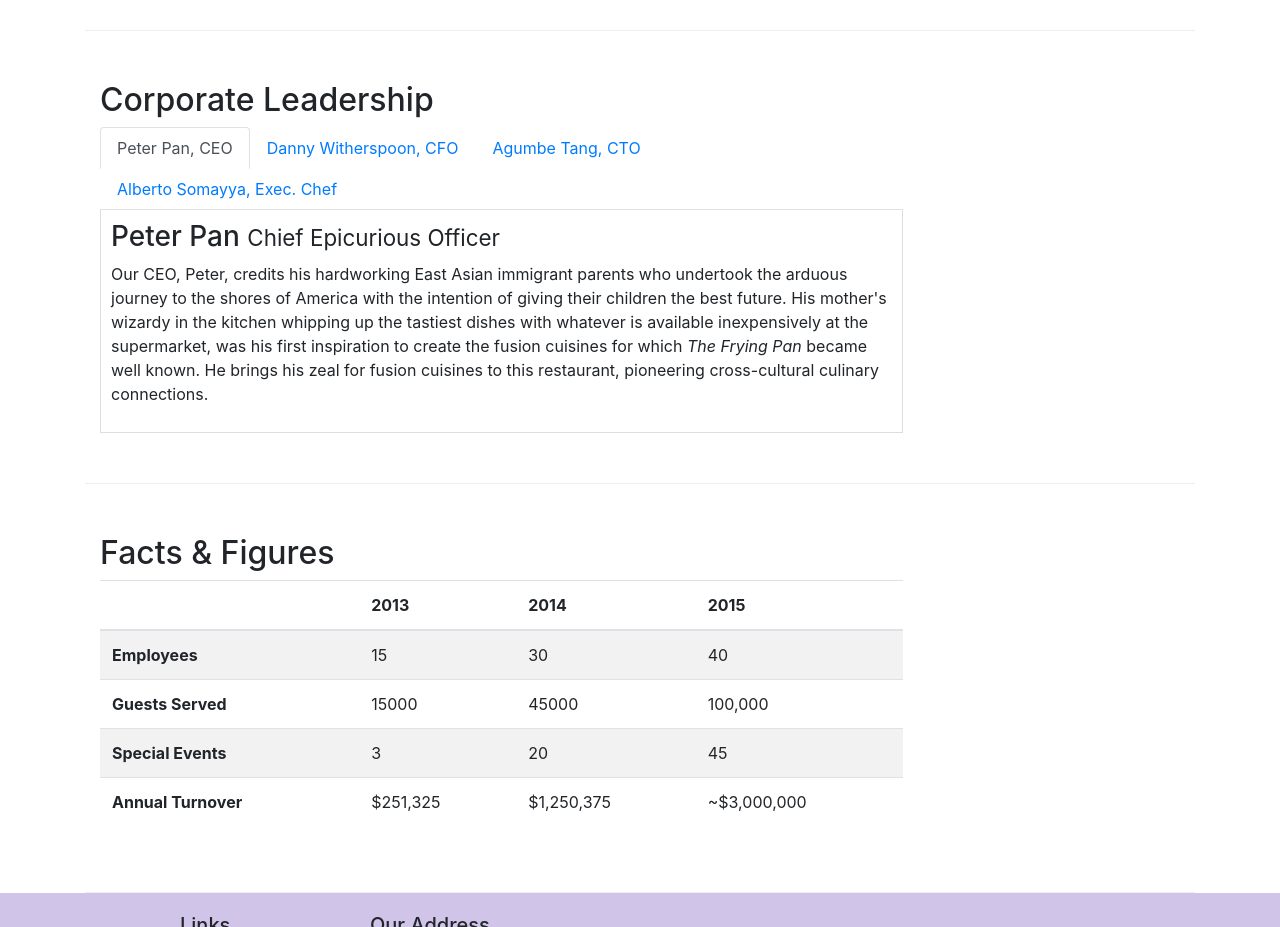
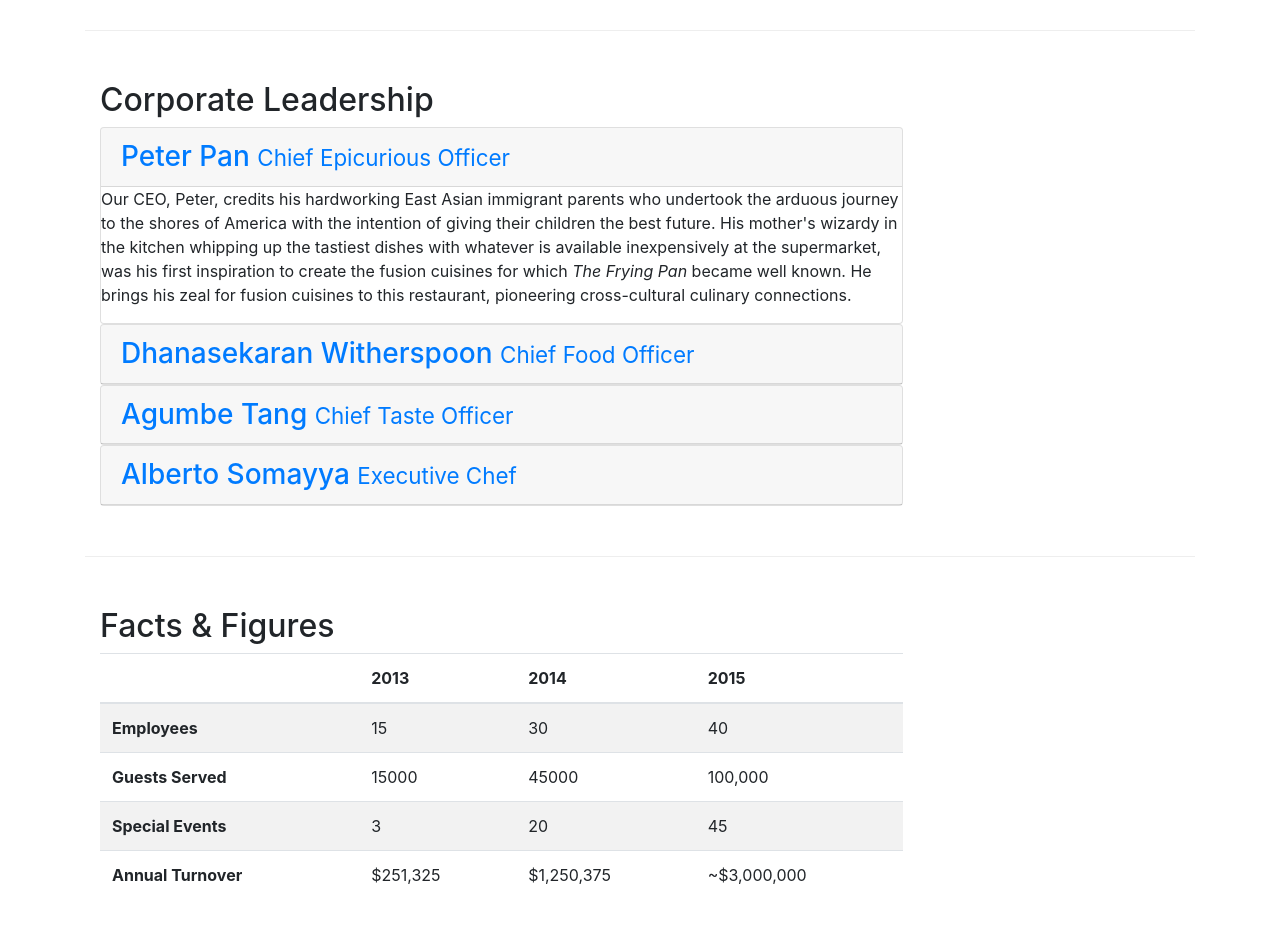
Before and after one commit to ldm85413/coursera-bootstrap-4, a website: page aboutus.html in a window 1280 px wide. Shown: the part 880-1807 px from the top of the page. Drawn offline with nearby package versions, Linux system fonts and the light colour scheme.

Commit message:
Accordion

```diff
--- a/aboutus.html
+++ b/aboutus.html
@@ -102,41 +102,59 @@
     <div class="row row-content align-items-center ">
       <div class="col-12 col-sm-9">
         <h2>Corporate Leadership</h2>
+        <div id="accordion" role="tablist">
 
-        <ul class="nav nav-tabs">
-          <li class="nav-item">
-            <a class="nav-link active" href="#peter" role="tab" data-toggle="tab">Peter Pan, CEO</a>
-          </li>
-          <li class="nav-item">
-            <a class="nav-link" href="#danny" role="tab" data-toggle="tab">Danny Witherspoon, CFO</a>
-          </li>
-          <li class="nav-item">
-            <a class="nav-link" href="#agumbe" role="tab" data-toggle="tab">Agumbe Tang, CTO</a>
-          </li>
-          <li class="nav-item">
-            <a class="nav-link" href="#alberto" role="tab" data-toggle="tab">Alberto Somayya, Exec. Chef</a>
-          </li>
-        </ul>
-        <div class="tab-content">
-          <div role="tabpanel" class="tab-pane fade show active" id="peter">
-            <h3>Peter Pan <small>Chief Epicurious Officer</small></h3>
-            <p class="hidden-xs-down ">Our CEO, Peter, credits his hardworking East Asian immigrant parents who undertook the arduous journey to the shores of America with the intention of giving their children the best future. His mother's wizardy in the kitchen whipping up the
-              tastiest dishes with whatever is available inexpensively at the supermarket, was his first inspiration to create the fusion cuisines for which <em>The Frying Pan</em> became well known. He brings his zeal for fusion cuisines to this restaurant,
-              pioneering cross-cultural culinary connections.</p>
+          <div class="card">
+            <div class="card-header" role="tab" id="peterhead">
+              <h3 class="mb-0">
+                <a data-toggle="collapse" data-parent="#accordion" href="#peter">Peter Pan <small>Chief Epicurious Officer</small></a>
+              </h3>
+            </div>
+            <div role="tabpanel" class="collapse show" id="peter">
+              <div class="card-block">
+                <p class="hidden-xs-down ">Our CEO, Peter, credits his hardworking East Asian immigrant parents who undertook the arduous journey to the shores of America with the intention of giving their children the best future. His mother's wizardy in the kitchen whipping up
+                  the tastiest dishes with whatever is available inexpensively at the supermarket, was his first inspiration to create the fusion cuisines for which <em>The Frying Pan</em> became well known. He brings his zeal for fusion cuisines to this
+                  restaurant, pioneering cross-cultural culinary connections.</p>
+              </div>
+            </div>
           </div>
-          <div role="tabpanel" class="tab-pane fade" id="danny">
-            <h3>Dhanasekaran Witherspoon <small>Chief Food Officer</small></h3>
-            <p class="hidden-xs-down ">Our CFO, Danny, as he is affectionately referred to by his colleagues, comes from a long established family tradition in farming and produce. His experiences growing up on a farm in the Australian outback gave him great appreciation for varieties
-              of food sources. As he puts it in his own words, <em>Everything that runs, wins, and everything that stays, pays!</em></p>
+          <div class="card">
+            <div class="card-header" role="tab" id="dannyhead">
+              <h3 class="mb-0">
+                <a class="collapsed" data-toggle="collapse" data-parent="#accordion" href="#danny">Dhanasekaran Witherspoon <small>Chief Food Officer</small></a>
+              </h3>
+            </div>
+            <div role="tabpanel" class="collapse" id="danny">
+              <div class="card-block">
+                <p class="hidden-xs-down ">Our CFO, Danny, as he is affectionately referred to by his colleagues, comes from a long established family tradition in farming and produce. His experiences growing up on a farm in the Australian outback gave him great appreciation for
+                  varieties of food sources. As he puts it in his own words, <em>Everything that runs, wins, and everything that stays, pays!</em></p>
+              </div>
+            </div>
           </div>
-          <div role="tabpanel" class="tab-pane fade" id="agumbe">
-            <h3>Agumbe Tang <small>Chief Taste Officer</small></h3>
-            <p class="hidden-xs-down ">Blessed with the most discerning gustatory sense, Agumbe, our CTO, personally ensures that every dish that we serve meets his exacting tastes. Our chefs dread the tongue lashing that ensues if their dish does not meet his exacting standards.
-              He lives by his motto, <em>You click only if you survive my lick.</em></p>
+          <div class="card">
+            <div class="card-header" role="tab" id="agumbehead">
+              <h3 class="mb-0">
+                <a class="collapsed" data-toggle="collapse" data-parent="#accordion" href="#agumbe">Agumbe Tang <small>Chief Taste Officer</small></a>
+              </h3>
+            </div>
+            <div role="tabpanel" class="collapse" id="agumbe">
+              <div class="card-block">
+                <p class="hidden-xs-down ">Blessed with the most discerning gustatory sense, Agumbe, our CTO, personally ensures that every dish that we serve meets his exacting tastes. Our chefs dread the tongue lashing that ensues if their dish does not meet his exacting standards.
+                  He lives by his motto, <em>You click only if you survive my lick.</em></p>
+              </div>
+            </div>
           </div>
-          <div role="tabpanel" class="tab-pane fade" id="alberto">
-            <h3>Alberto Somayya <small>Executive Chef</small></h3>
-            <p class="hidden-xs-down ">Award winning three-star Michelin chef with wide International experience having worked closely with whos-who in the culinary world, he specializes in creating mouthwatering Indo-Italian fusion experiences. He says, <em>Put together the cuisines from the two craziest cultures, and you get a winning hit! Amma Mia!</em></p>
+          <div class="card">
+            <div class="card-header" role="tab" id="albertohead">
+              <h3 class="mb-0">
+                <a class="collapsed" data-toggle="collapse" data-parent="#accordion" href="#alberto">Alberto Somayya <small>Executive Chef</small></a>
+              </h3>
+            </div>
+            <div role="tabpanel" class="collapse" id="alberto">
+              <div class="card-block">
+                <p class="hidden-xs-down ">Award winning three-star Michelin chef with wide International experience having worked closely with whos-who in the culinary world, he specializes in creating mouthwatering Indo-Italian fusion experiences. He says, <em>Put together the cuisines from the two craziest cultures, and you get a winning hit! Amma Mia!</em></p>
+              </div>
+            </div>
           </div>
         </div>
       </div>
```
